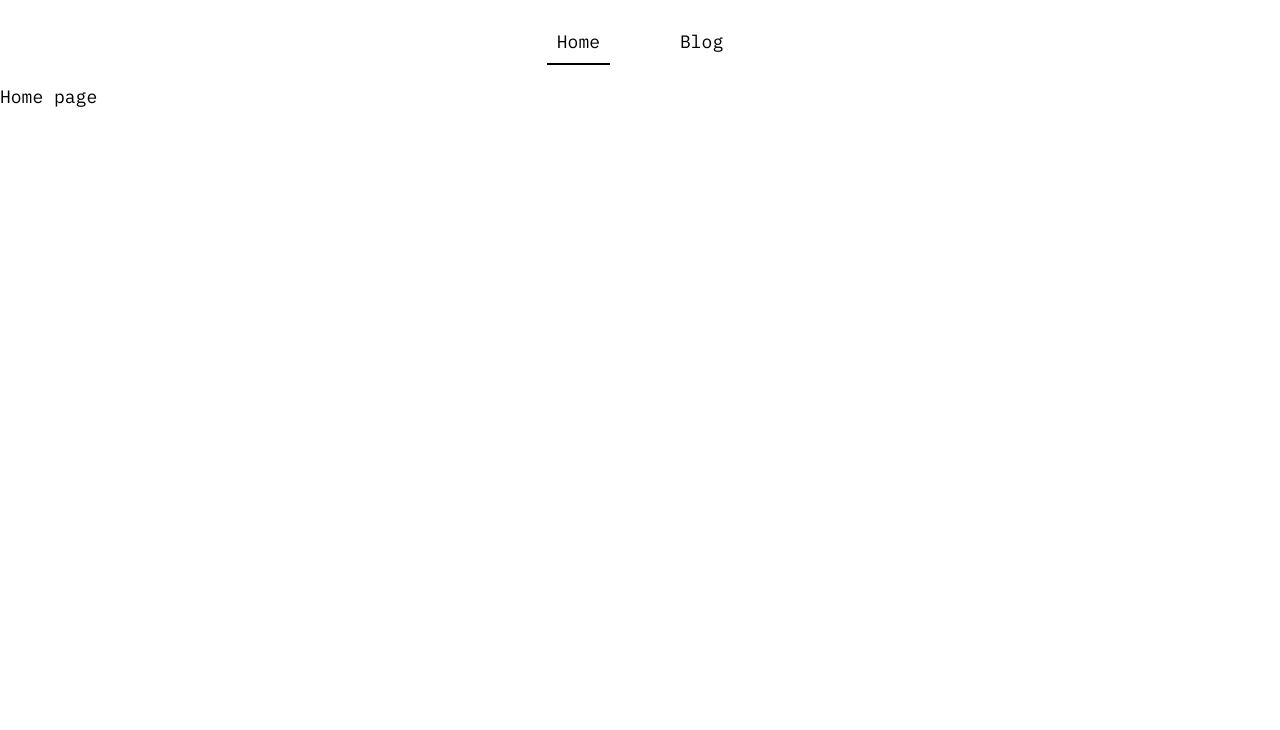
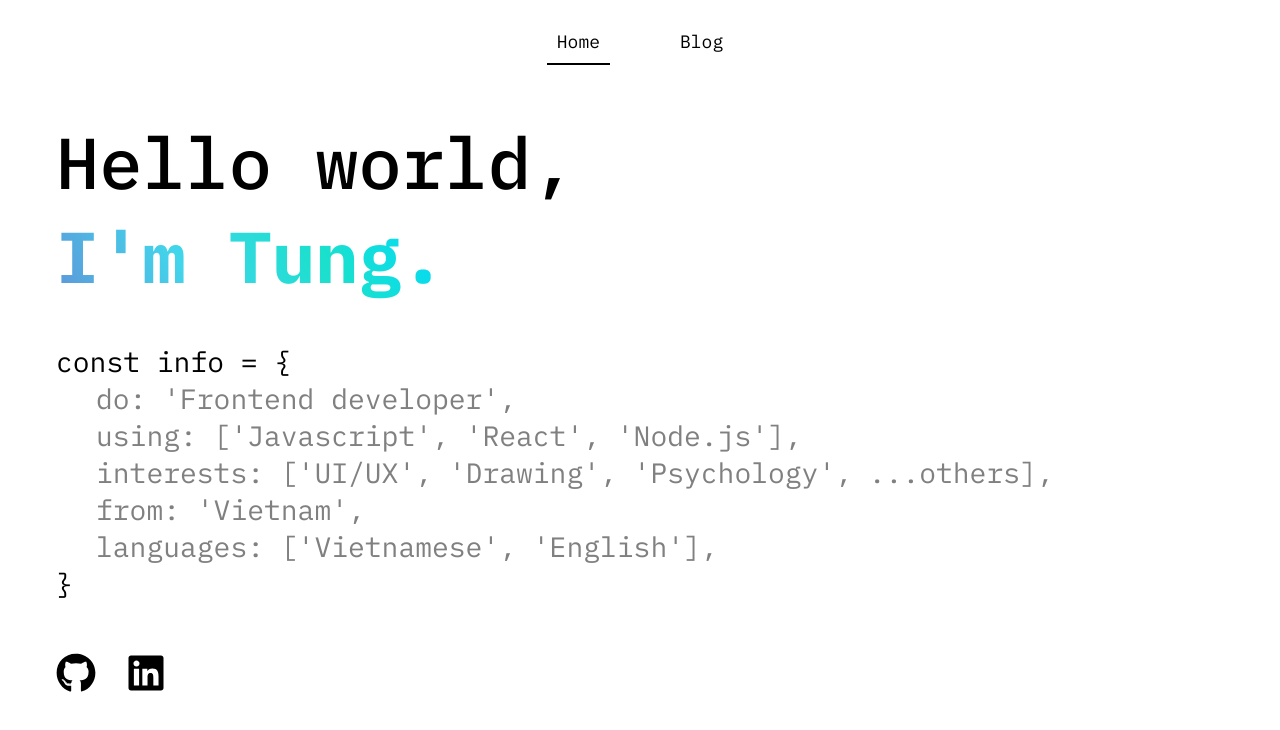
Before and after one commit to tung-eh/old-blog, a Gatsby site: page / in a window 1280 px wide. Built offline with nearby package versions, Linux system fonts and the light colour scheme; Gatsby itself is replaced by a stand-in of ours.

Commit message:
Finish Homepage

```diff
--- a/gatsby-config.js
+++ b/gatsby-config.js
@@ -13,7 +13,7 @@ module.exports = {
       resolve: "gatsby-plugin-web-font-loader",
       options: {
         google: {
-          families: ["IBM+Plex+Mono"],
+          families: ["IBM+Plex+Mono:300,400,500,700"],
         },
       },
     },
--- a/package.json
+++ b/package.json
@@ -14,6 +14,7 @@
     "gatsby-transformer-remark": "^2.6.10",
     "react": "^16.8.6",
     "react-dom": "^16.8.6",
+    "react-icons": "^3.7.0",
     "rebass": "^4.0.6",
     "styled-components": "^4.3.2"
   },
--- /dev/null
+++ b/src/components/Container.js
@@ -0,0 +1,16 @@
+import React from "react"
+import { Box } from "rebass"
+
+const Container = props => (
+  <Box
+    {...props}
+    sx={{
+      maxWidth: "1200px",
+      mt: 30,
+      mx: "auto",
+      px: 3,
+    }}
+  />
+)
+
+export default Container
--- a/src/components/Layout.js
+++ b/src/components/Layout.js
@@ -1,11 +1,12 @@
 import React from "react"
 
 import Navbar from "./Navbar"
+import Container from "./Container"
 
 const Layout = ({ children }) => (
   <>
     <Navbar />
-    {children}
+    <Container>{children}</Container>
   </>
 )
 
--- a/src/pages/index.js
+++ b/src/pages/index.js
@@ -1,7 +1,60 @@
+import { Box, Link } from "rebass"
+import { FaGithub, FaLinkedin } from "react-icons/fa"
 import React from "react"
+import styled from "styled-components"
 
 import Layout from "../components/Layout"
 
-const IndexPage = () => <Layout>Home page</Layout>
+const GradientText = styled.span`
+  background: linear-gradient(
+    240deg,
+    rgb(0, 217, 255),
+    rgb(26, 224, 204),
+    rgb(66, 213, 235),
+    rgb(94, 149, 217)
+  );
+  -webkit-background-clip: text;
+  -webkit-text-fill-color: transparent;
+  font-weight: bold;
+`
+
+const IndexPage = () => (
+  <Layout>
+    <Box fontSize="4.5rem" fontWeight={500}>
+      Hello world,
+      <br />
+      <GradientText>I'm Tung.</GradientText>
+    </Box>
+    <Box m="40px 0" fontSize="1.75rem">
+      const info = &#123;
+      <Box ml={40} color="grey">
+        do: 'Frontend developer',
+        <br />
+        using: ['Javascript', 'React', 'Node.js'],
+        <br />
+        interests: ['UI/UX', 'Drawing', 'Psychology', ...others],
+        <br />
+        from: 'Vietnam',
+        <br />
+        languages: ['Vietnamese', 'English'],
+        <br />
+      </Box>
+      &#125;
+    </Box>
+    <Box pt={10} fontSize="2.5rem">
+      <Link href="https://github.com/tung-eh" color="inherit" target="blank">
+        <FaGithub />
+      </Link>
+      <Link
+        href="https://www.linkedin.com/in/tùng-nguyễn-774368140"
+        color="inherit"
+        ml={30}
+        target="blank"
+      >
+        <FaLinkedin />
+      </Link>
+    </Box>
+  </Layout>
+)
 
 export default IndexPage
```
Also changed, not shown: 1 other file.
